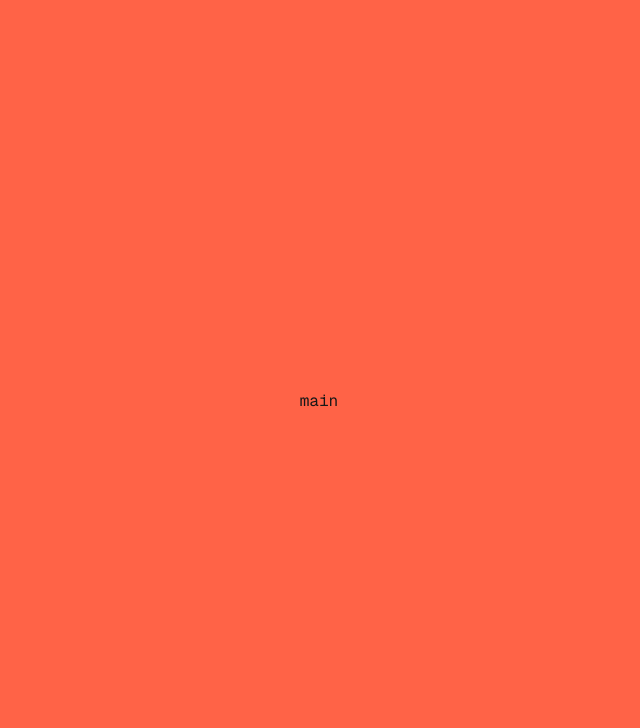
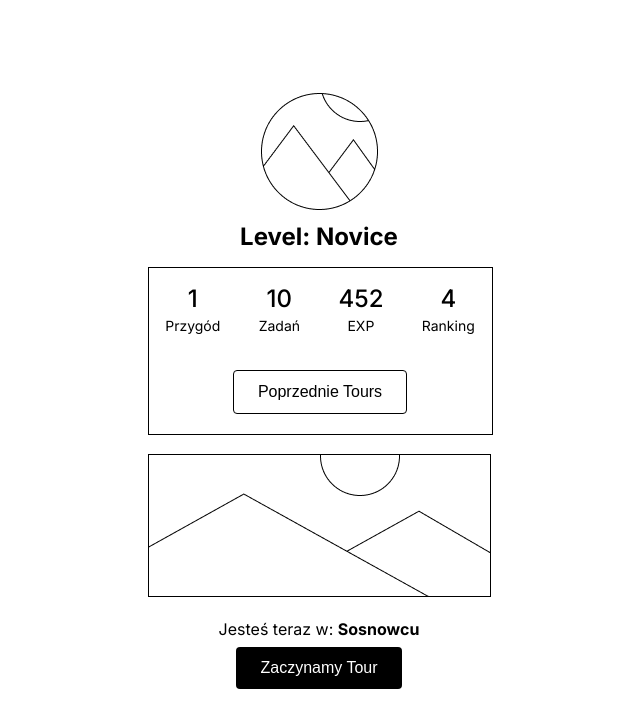
Before and after one commit to nerdbord/dynamic-live-action-e-books-m1hviyc4, a Next.js app: page / in a window 1280 px wide. Shown: the top 728 px of the page, without its empty margins (321-961 px from the left). Built offline with nearby package versions, Linux system fonts and the light colour scheme.

Commit message:
mainpage

```diff
--- /dev/null
+++ b/src/app/components/Button/Button.module.scss
@@ -0,0 +1,18 @@
+.btn {
+  padding: 12px 24px;
+  font-size: 16px;
+  cursor: pointer;
+  border-radius: 4px;
+  border: none;
+}
+
+.primary {
+  background-color: black;
+  color: white;
+}
+
+.secondary {
+  background-color: white;
+  color: black;
+  border: 1px solid black;
+}
--- a/src/components/Button/Button.tsx
+++ b/src/app/components/Button/Button.tsx
@@ -2,22 +2,24 @@ import React from 'react';
 import styles from './Button.module.scss';
 
 type ButtonProps = {
-  onClick: () => void;
+  onClick?: () => void;
   children: React.ReactNode;
   variant?: 'primary' | 'secondary';
+  className?: string;
   type?: 'button' | 'submit';
-  className?: string;
 };
 
 const Button: React.FC<ButtonProps> = ({
   onClick,
   children,
   variant = 'primary',
-  className
+  className = '',
+  type = 'button',
 }) => {
   return (
     <button
-      className={`${styles.btn} ${variant === 'primary' ? styles['btn-primary'] : styles['btn-secondary']} ${className}`}
+      type={type}
+      className={`${styles.btn} ${variant === 'primary' ? styles.primary : styles.secondary} ${className}`}
       onClick={onClick}
     >
       {children}
--- /dev/null
+++ b/src/app/components/MainPage/MainPage.module.scss
@@ -0,0 +1,112 @@
+.app-container {
+    display: flex;
+    flex-direction: column;
+    align-items: center;
+    padding: 16px;
+    background-color: white;
+    color: black;
+    min-height: 100vh;
+    max-width: 393px;
+    margin: auto;
+
+    @media (min-width: 768px) {
+      box-shadow: 0 0 10px rgba(0, 0, 0, 0.1);
+      border-radius: 8px;
+    }
+  }
+
+  .profileHeader {
+    display: flex;
+    flex-direction: column;
+    align-items: center;
+    margin-bottom: 16px;
+
+    .profileIcon {
+      width: 80px;
+      height: 80px;
+      border-radius: 50%;
+      display: flex;
+      align-items: center;
+      justify-content: center;
+      margin-bottom: 30px;
+    }
+
+    h2 {
+      margin: 0;
+    }
+  }
+
+  .statContainer {
+    display: flex;
+    flex-direction: column;
+    align-items: center;
+    justify-content: center;
+    width: 100%;
+    border: 1px solid black;
+    margin-bottom: 16px;
+    background-color: #ffffff;
+  }
+
+  .stats {
+    display: flex;
+    flex-direction: row;
+    width: 100%;
+    margin: 16px;
+    gap: 5px;
+    background-color: white;
+    justify-content: space-around;
+
+
+    div {
+      display: flex;
+      flex-direction: column;
+      align-items: center;
+      justify-content: center;
+
+      h3 {
+        margin: 0;
+        font-size: 24px;
+        font-weight: 500;
+      }
+
+      p {
+        margin: 4px 0 0;
+        font-size: 14px;
+      }
+    }
+  }
+
+  .button {
+    display: flex;
+    justify-content: center;
+    margin: 20px 0 20px 0;
+
+  }
+
+  .locationContainer {
+    display: flex;
+    flex-direction: column;
+    align-items: center;
+    justify-content: center;
+    width: 100%;
+
+
+    .locationImage {
+      width: 100%;
+      height: 150px;
+      margin-bottom: 10px;
+      display: flex;
+      align-items: center;
+      justify-content: center;
+
+    }
+
+    p {
+      font-size: 16px;
+      margin: 8px;
+    }
+
+    .button {
+      margin-top: 8px;
+    }
+  }
--- /dev/null
+++ b/src/app/components/MainPage/MainPage.tsx
@@ -0,0 +1,63 @@
+'use client'
+import React from 'react';
+import Button from '../Button/Button'
+import Image from 'next/image';
+import styles from './MainPage.module.scss'
+
+const MainPage: React.FC = () => {
+  const handleTourClick = () => {
+    console.log('Tour started!');
+  };
+
+  const handlePreviousToursClick = () => {
+    console.log('Viewing previous tours!');
+  };
+
+  return (
+    <div className="app-container">
+      <header className={styles.profileHeader}>
+        <div className={styles.profileIcon}>
+      <Image src="/Media.png" alt="Profile Icon" width={117} height={117} />
+        </div>
+        <h2>Level: Novice</h2>
+      </header>
+
+      <div className={styles.statContainer}>
+      <div className={styles.stats}>
+        <div>
+          <h3>1</h3>
+          <p>Przygód</p>
+        </div>
+        <div>
+          <h3>10</h3>
+          <p>Zadań</p>
+        </div>
+        <div>
+          <h3>452</h3>
+          <p>EXP</p>
+        </div>
+        <div>
+          <h3>4</h3>
+          <p>Ranking</p>
+        </div>
+        </div>
+        <div className={styles.button}>
+      <Button onClick={handlePreviousToursClick} variant="secondary">Poprzednie Tours</Button>
+      </div>
+
+    </div>
+
+      <div className={styles.locationContainer}>
+        <div className={styles.locationImage}>
+        <Image src="/Media(2).png" alt="Profile Icon" width={343} height={143} />
+        </div>
+        <p>Jesteś teraz w: <strong>Sosnowcu</strong></p>
+        <Button onClick={handleTourClick} variant="primary">
+          Zaczynamy Tour
+        </Button>
+      </div>
+    </div>
+  );
+};
+
+export default MainPage;
--- a/src/app/globals.scss
+++ b/src/app/globals.scss
@@ -1,3 +1,6 @@
+@import url('https://fonts.googleapis.com/css2?family=Inter:wght@400;500;700&display=swap');
+
+
 
 :root {
   --background: #ffffff;
@@ -12,17 +15,18 @@
 }
 
 body {
-  color: var(--foreground);
+  color: black;
   background: var(--background);
-  font-family: Arial, Helvetica, sans-serif;
   width: 100vw;
   height: 100vh;
   display: flex;
   flex-direction: column;
   align-items: center;
   justify-content: center;
-  background-color: tomato;
+  background-color: white;
   box-sizing: border-box;
   max-width: 480px;
   margin: 0 auto;
+  border: black;
+  font-family: 'Inter', sans-serif;
 }
--- a/src/app/layout.tsx
+++ b/src/app/layout.tsx
@@ -1,17 +1,6 @@
 import type { Metadata } from "next";
-import localFont from "next/font/local";
 import "./globals.scss";
 
-const geistSans = localFont({
-  src: "./fonts/GeistVF.woff",
-  variable: "--font-geist-sans",
-  weight: "100 900",
-});
-const geistMono = localFont({
-  src: "./fonts/GeistMonoVF.woff",
-  variable: "--font-geist-mono",
-  weight: "100 900",
-});
 
 export const metadata: Metadata = {
   title: "AI Tour Guide",
@@ -25,14 +14,8 @@ export default function RootLayout({
 }>) {
   return (
     <html lang="en">
-      <body
-        className={`${geistSans.className} ${geistMono.className}`}
-      >
-        <div
-          className="flex flex-col justify-between bg-white
-                        h-screen w-screen border
-                        md:h-[652px] md:w-[393px] lg:mx-auto"
-        >
+      <body>
+        <div>
           {children}
         </div>
       </body>
--- a/src/app/page.tsx
+++ b/src/app/page.tsx
@@ -1,3 +1,5 @@
-export default function Home() {
-  return <main>main</main>;
+import MainPage from "./components/MainPage/MainPage";
+
+export default function Home(): JSX.Element {
+  return <MainPage />;
 }
```
Also changed, not shown: src/components/Button/Button.module.scss (deleted, +0 -38 lines), src/components/MainPage/MainPage.tsx (deleted, +0 -23 lines), public/Media(2).png (added), public/Media.png (added), src/components/MainPage/MainPage.module.scss (deleted).
